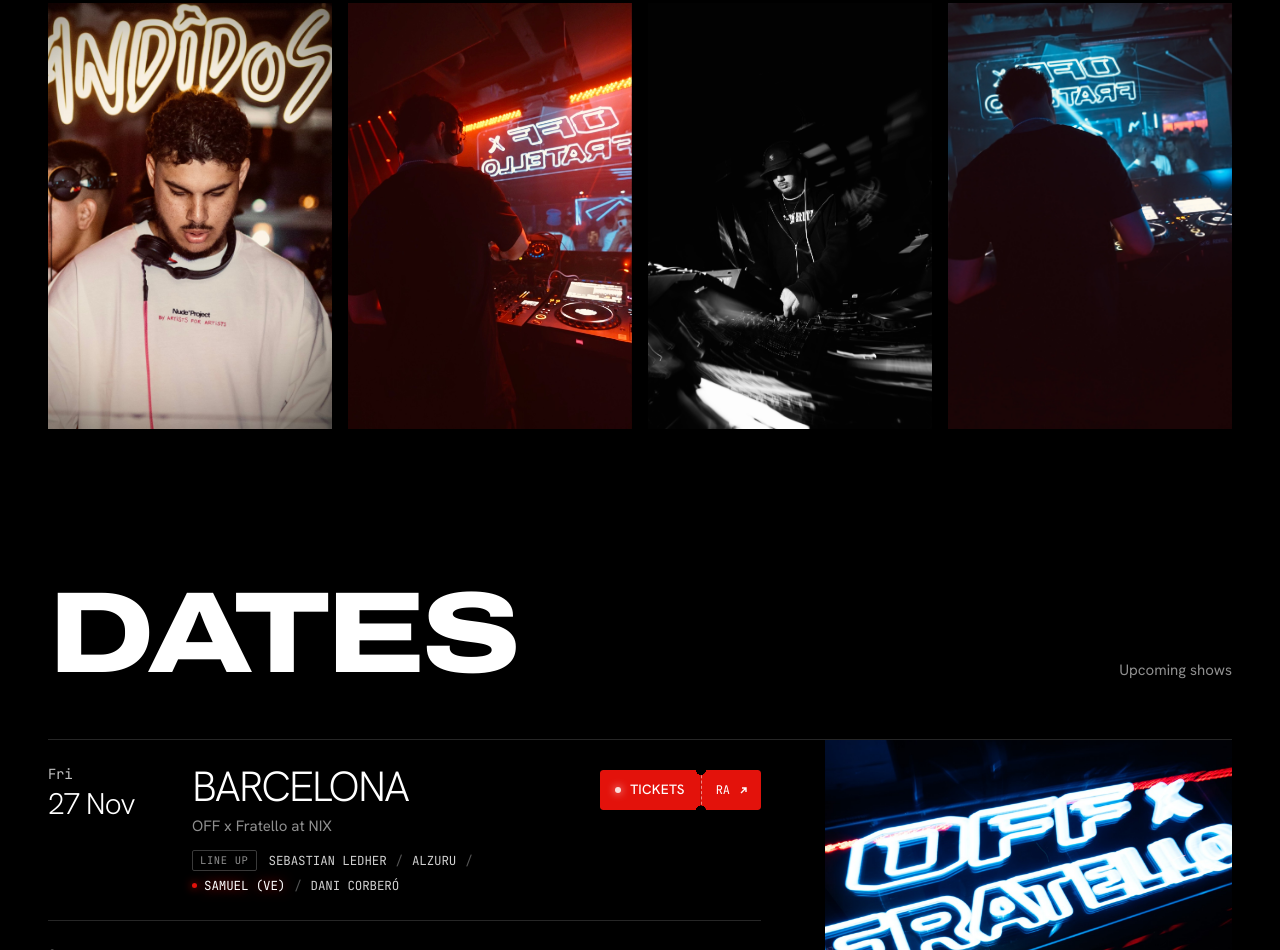
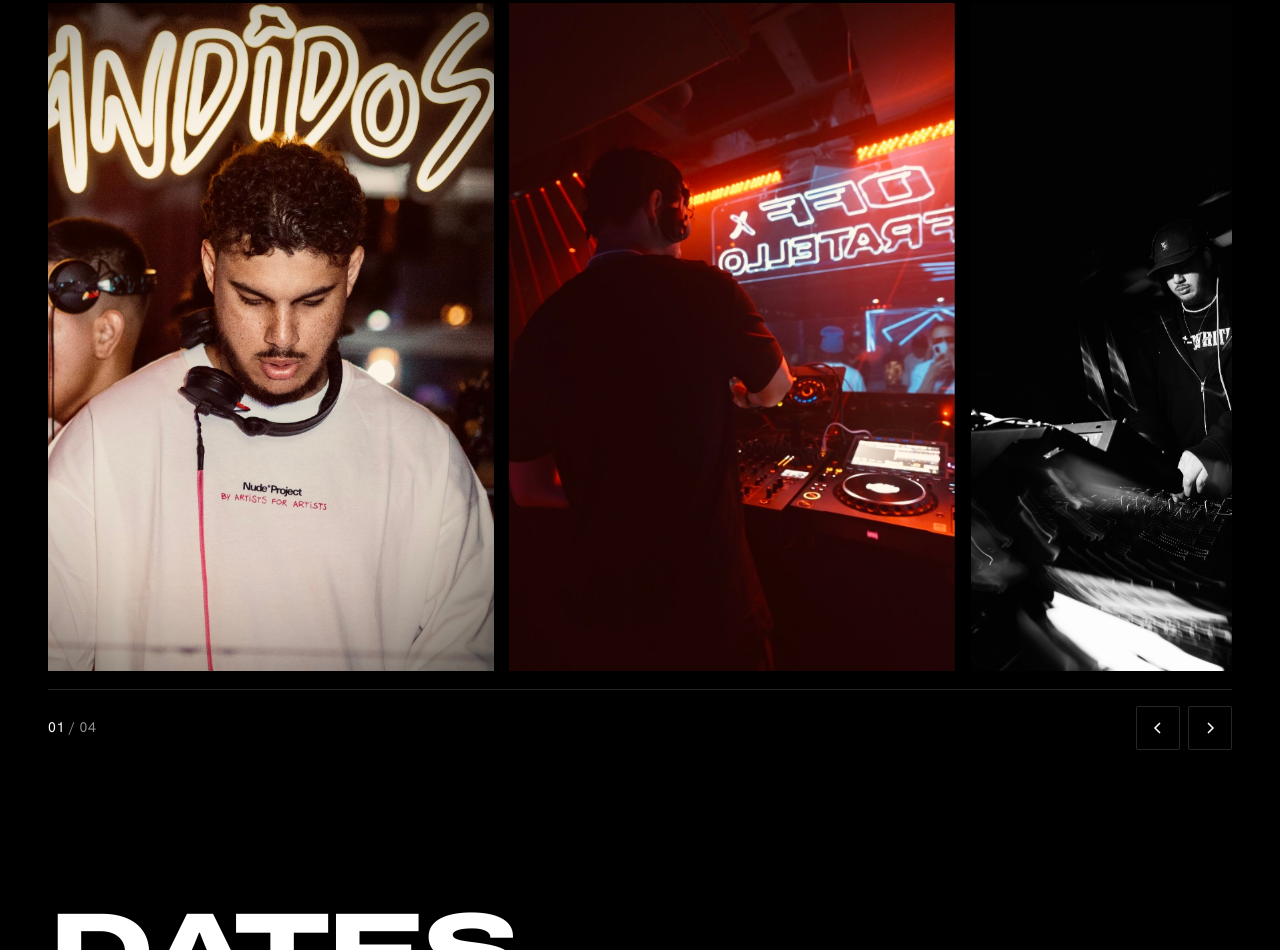
Before and after one commit to alvarezalexjs/samuelve.com, a plain HTML site: page index.html in a window 1280 px wide. Shown: the part 1911-2861 px from the top of the page. Drawn offline with Linux system fonts and the light colour scheme.

Commit message:
Galería en carrusel con anterior/siguiente
Co-Authored-By: Claude Opus 5.5 <noreply@anthropic.com>

```diff
--- a/index.html
+++ b/index.html
@@ -37,7 +37,7 @@
     return v; }
   window.SITE=pick(S); window.__lang=L; document.documentElement.lang=L;
   var UI={
-    en:{skip:'Skip to content',dockNav:'Quick navigation',home:'Home',mainNav:'Main',menu:'MENU',close:'CLOSE',next:'Next show',gallery:'Gallery',
+    en:{skip:'Skip to content',dockNav:'Quick navigation',home:'Home',mainNav:'Main',menu:'MENU',close:'CLOSE',next:'Next show',gallery:'Gallery',galPrev:'Previous photo',galNext:'Next photo',
       bio:'Bio',dates:'Dates',recent:'Recent shows',sets:'Sets',booking:'Booking',contact:'Contact',backTop:'Back to top',backHome:', back to top',reserve:'BOOK',
       inYourCity:' in your city: ',bookADate:'book a date',writeDirect:'Prefer to write directly:',fName:'Name',fMail:'Email',fType:'Event type',fDate:'Event date',
       fCity:'City and venue',fMsg:'Message',fMsgPh:'Times, set length, capacity, rough budget',fSend:'SEND REQUEST',choose:'Choose an option',complete:'Please fill in: ',
@@ -49,7 +49,7 @@
       sending:'Sending…',thanks:'Done! You are on the list.',failed:'Could not send. Please try again in a moment.',fullBio:'FULL BIO',lessBio:'CLOSE BIO',lineup:'Line up',tba:'Venue TBA',seeAll:'SEE ALL',seeLess:'SHOW LESS',nowPlaying:'Now playing',tapToPlay:'Tap to listen',pause:'Pause {t}',closePlayer:'Close player',eventOn:'Event page on {seller} (opens in a new tab)',
       navBio:'BIO',navDates:'DATES',navSets:'SETS',navBooking:'BOOKING',navContact:'CONTACT',lang:'Language',fonts:'Try title fonts',current:'Current',metaDefault:'{name}. Bio, dates, sets, booking and contact.',
       dow:['Sun','Mon','Tue','Wed','Thu','Fri','Sat'],mon:['Jan','Feb','Mar','Apr','May','Jun','Jul','Aug','Sep','Oct','Nov','Dec']},
-    es:{skip:'Saltar al contenido',dockNav:'Navegación rápida',home:'Inicio',mainNav:'Principal',menu:'MENÚ',close:'CERRAR',next:'Próxima fecha',gallery:'Galería',
+    es:{skip:'Saltar al contenido',dockNav:'Navegación rápida',home:'Inicio',mainNav:'Principal',menu:'MENÚ',close:'CERRAR',next:'Próxima fecha',gallery:'Galería',galPrev:'Foto anterior',galNext:'Foto siguiente',
       bio:'Bio',dates:'Fechas',recent:'Shows recientes',sets:'Sets',booking:'Booking',contact:'Contacto',backTop:'Volver arriba',backHome:', volver al inicio',reserve:'RESERVAR',
       inYourCity:' en tu ciudad: ',bookADate:'reserva una fecha',writeDirect:'Si prefieres escribir directo:',fName:'Nombre',fMail:'Correo',fType:'Tipo de evento',fDate:'Fecha del evento',
       fCity:'Ciudad y lugar',fMsg:'Mensaje',fMsgPh:'Horario, duración del set, aforo, presupuesto aproximado',fSend:'ENVIAR SOLICITUD',choose:'Elige una opción',complete:'Completa: ',
@@ -219,8 +219,22 @@ button,input,select,textarea{font:inherit;color:inherit}
 .facts dt{font-size:13px;color:var(--dim)}
 .facts dd{margin-top:6px;font-weight:290;font-size:20px;letter-spacing:-0.03em;text-transform:uppercase}
 
-.gallery{display:grid;grid-template-columns:repeat(4,minmax(0,1fr));gap:clamp(8px,1.2vw,16px);margin-top:clamp(56px,8vw,112px)}
-.gallery figure{aspect-ratio:2/3}
+.gallery{--gap:clamp(8px,1.2vw,16px);--per:2.6;margin-top:clamp(56px,8vw,112px)}
+.gal-track{display:flex;gap:var(--gap);overflow-x:auto;scroll-snap-type:x mandatory;scroll-behavior:smooth;scrollbar-width:none;overscroll-behavior-x:contain}
+.gal-track::-webkit-scrollbar{display:none}
+.gal-track{--w:calc((100% - (var(--per) - 1) * var(--gap)) / var(--per))}
+.gal-track figure{flex:0 0 var(--w);aspect-ratio:2/3;scroll-snap-align:start;margin:0}
+.gal-track::after{content:'';flex:0 0 calc(100% - var(--w) - var(--gap))}
+.gal-bar{display:flex;align-items:center;justify-content:space-between;gap:16px;margin-top:18px;padding-top:16px;border-top:1px solid var(--line)}
+.gal-count{font-size:14px;letter-spacing:.04em;color:var(--dim);font-variant-numeric:tabular-nums}
+.gal-count b{font-weight:400;color:var(--ink)}
+.gal-btns{display:flex;gap:8px}
+.gal-btn{display:grid;place-items:center;width:44px;height:44px;border:1px solid var(--line);border-radius:2px;background:transparent;color:var(--ink);cursor:pointer;transition:background .15s,border-color .15s,transform .16s var(--ease-out)}
+.gal-btn svg{width:14px;height:14px}
+.gal-btn:hover{border-color:var(--accent);background:var(--accent)}
+.gal-btn:active{transform:scale(.95)}
+.gal-btn:focus-visible{outline:2px solid var(--accent);outline-offset:2px}
+.gallery.is-single .gal-bar{display:none}
 
 
 /* ---------- Fechas ---------- */
@@ -467,7 +481,7 @@ a.status.is-hot:hover{background:var(--accent);border-color:var(--accent);color:
   .bio,.booking{grid-template-columns:minmax(0,1fr) minmax(0,1fr)}
   .news{grid-template-columns:minmax(0,1fr);align-items:start}
   .facts{grid-template-columns:repeat(2,minmax(0,1fr))}
-  .gallery{grid-template-columns:repeat(2,minmax(0,1fr))}
+  .gallery{--per:1.25}
   .dates-wrap{grid-template-columns:minmax(0,1fr)}
   .dates-photo{position:relative;top:auto;order:-1;aspect-ratio:16/9;margin-top:32px}
   .dates-photo img{object-position:var(--band-pos,50% 20%)!important}   /* dates.photo.bandPos */
@@ -838,8 +852,25 @@ a.status.is-hot:hover{background:var(--accent);border-color:var(--accent);color:
     if(document.fonts) document.fonts.ready.then(fit);
     addEventListener('load',fit); fit();
   })();
-  var g=bio.gallery||[]; $('galeria').hidden=!g.length;
-  $('galeria').innerHTML=g.map(function(p,i){return '<figure class="ph rv-img" style="--d:'+(i%4*80)+'ms">'+img(p)+'</figure>'}).join('');
+  /* gallery: a slider, one photo further each time you press next */
+  var g=bio.gallery||[], gal=$('galeria'); gal.hidden=!g.length; gal.classList.toggle('is-single',g.length<2);
+  var arrow=function(d){ return '<svg viewBox="0 0 14 14" aria-hidden="true"><path d="'+(d<0?'M9 2 4 7l5 5':'M5 2l5 5-5 5')+'" fill="none" stroke="currentColor" stroke-width="1.5"/></svg>'; };
+  var pad=function(n){ return (n<10?'0':'')+n; };
+  gal.innerHTML='<div class="gal-track" tabindex="0">'+g.map(function(p,i){return '<figure class="ph rv-img" style="--d:'+(Math.min(i,3)*80)+'ms" aria-label="'+(i+1)+' / '+g.length+'">'+img(p)+'</figure>'}).join('')+'</div>'+
+    '<div class="gal-bar"><span class="gal-count" aria-live="polite"><b>01</b> / '+pad(g.length)+'</span>'+
+    '<span class="gal-btns"><button type="button" class="gal-btn" data-dir="-1" aria-label="'+t('galPrev')+'">'+arrow(-1)+'</button><button type="button" class="gal-btn" data-dir="1" aria-label="'+t('galNext')+'">'+arrow(1)+'</button></span></div>';
+  (function(){
+    var track=gal.querySelector('.gal-track'), slides=[].slice.call(track.children), count=gal.querySelector('.gal-count b');
+    var reduce=matchMedia('(prefers-reduced-motion: reduce)').matches, at=0;
+    var current=function(){ var best=0,d=1e9; slides.forEach(function(sl,i){ var x=Math.abs(sl.offsetLeft-slides[0].offsetLeft-track.scrollLeft); if(x<d){d=x;best=i;} }); return best; };
+    var go=function(i){
+      at=(i+slides.length)%slides.length; count.textContent=pad(at+1);
+      track.scrollTo({left:slides[at].offsetLeft-slides[0].offsetLeft,behavior:reduce?'auto':'smooth'});
+    };
+    var raf,idle; track.addEventListener('scroll',function(){ clearTimeout(idle); idle=setTimeout(function(){ at=current(); count.textContent=pad(at+1); },120); },{passive:true});
+    gal.querySelectorAll('.gal-btn').forEach(function(b){ b.addEventListener('click',function(){ go(at+ +b.dataset.dir); }); });
+    track.addEventListener('keydown',function(e){ if(e.key==='ArrowRight'||e.key==='ArrowLeft'){ e.preventDefault(); go(at+(e.key==='ArrowRight'?1:-1)); } });
+  })();
 
   /* ---------- dates ---------- */
   var STATUS={tickets:{text:t('tickets'),cls:'',link:true},few:{text:t('few'),cls:'is-hot',link:true},soldout:{text:t('soldout'),cls:'is-off'},private:{text:t('private'),cls:'is-soon'},soon:{text:t('soon'),cls:'is-soon'}};
```
